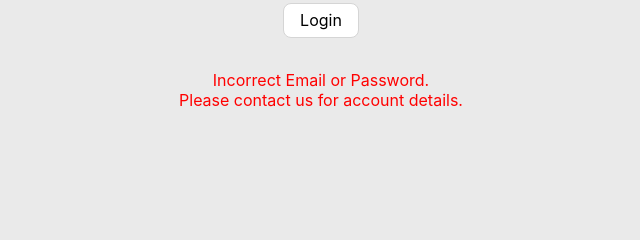
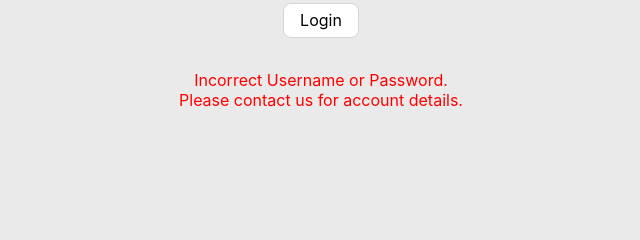
Before and after one commit to lim-ctlim1214/XUEventHub, a website: page www/admin-login.html in a window 1280 px wide. Both pictures are taken after a click on the element "Login". Shown: the part 400-640 px from the top of the page, 319-959 px from the left. Drawn offline with nearby package versions, Linux system fonts and the light colour scheme; no server answers.

Commit message:
CHANGE: Admin Login Disclaimer
to say Incorrect Username rather than Incorrect Email

```diff
--- a/www/admin-login.html
+++ b/www/admin-login.html
@@ -35,7 +35,7 @@
                 <p>Login</p>
             </div>
             <p class="disclaimer hidden" id="login">Logging in...</p>
-            <p class="pass-error hidden" id="pass_error">Incorrect Email or Password.<br> Please contact us for account details.</p>
+            <p class="pass-error hidden" id="pass_error">Incorrect Username or Password.<br> Please contact us for account details.</p>
         </div>
         <footer class="disclaimer">Want to create your own events?<br>Contact us at 20220024414@my.xu.edu.ph!</footer>
     </div>
```
